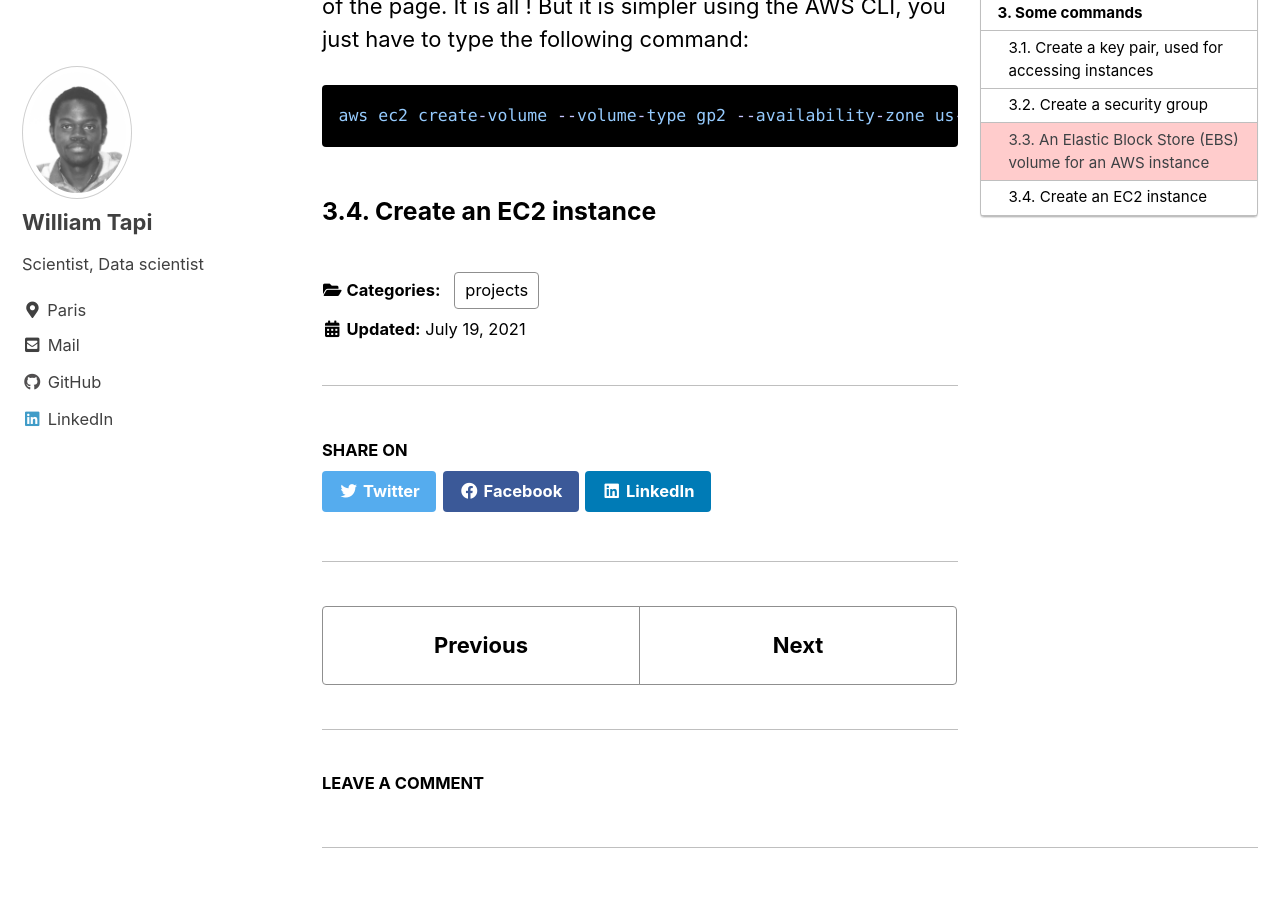
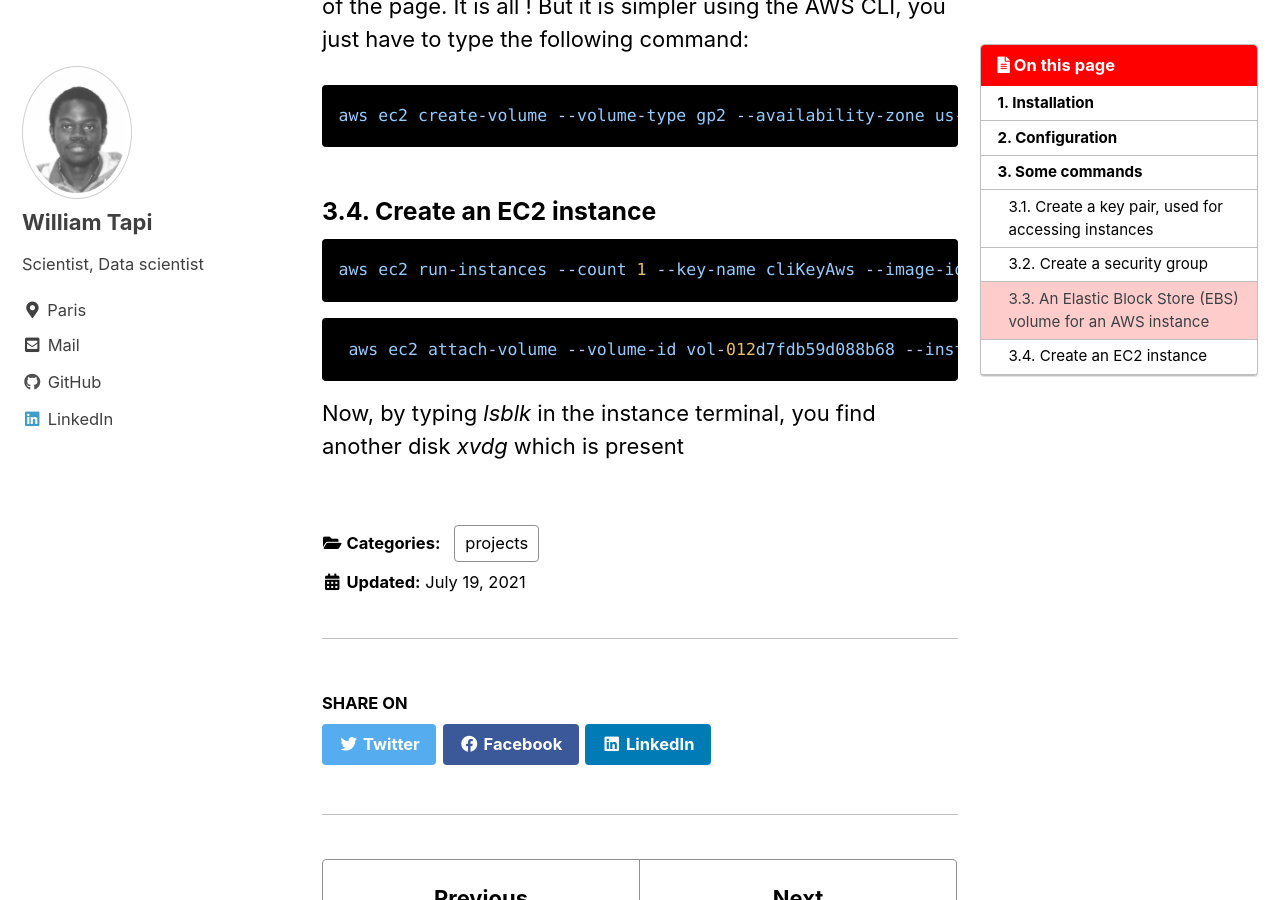
Before and after one commit to Will007-max/Will007-max.github.io, a Jekyll site: the page built from _posts/2021-07-19-aws_CLI.md, in a window 1280 px wide and 900 px high, scrolled down 3619 px. Built offline with Jekyll 4.4.1, drawn with Linux system fonts in a browser that asks for light colours; cached includes are drawn as plain includes.

Commit message:
new changes aws

````diff
--- a/_posts/2021-07-19-aws_CLI.md
+++ b/_posts/2021-07-19-aws_CLI.md
@@ -108,7 +108,18 @@
 It is all ! But it is simpler using the AWS CLI, you just have to type the following command:
 
 ```js
-aws ec2 create-volume --volume-type gp2 --availability-zone us-east-2b --size 8
+aws ec2 create-volume --volume-type gp2 --availability-zone us-east-2c --size 8
 ```
 
 ### 3.4. Create an EC2 instance
+
+```js
+aws ec2 run-instances --count 1 --key-name cliKeyAws --image-id ami-00399ec92321828f5 --security-group-id sg-02e16e366db1862c1 --instance-type t2.micro
+```
+
+```js
+ aws ec2 attach-volume --volume-id vol-012d7fdb59d088b68 --instance-id i-0310322799e25a6d2 --device /dev/sdg
+```
+
+Now, by typing *lsblk* in the instance terminal, you find another disk *xvdg*
+which is present
````
